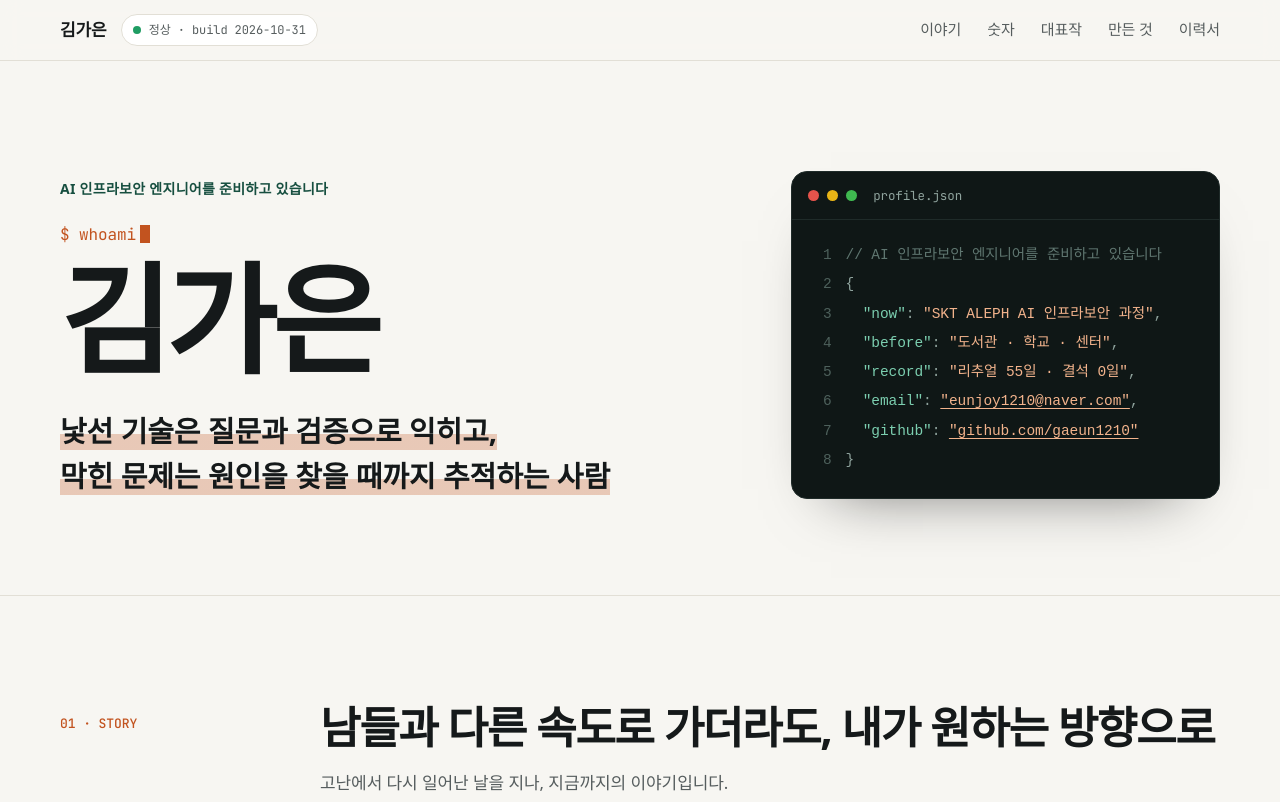
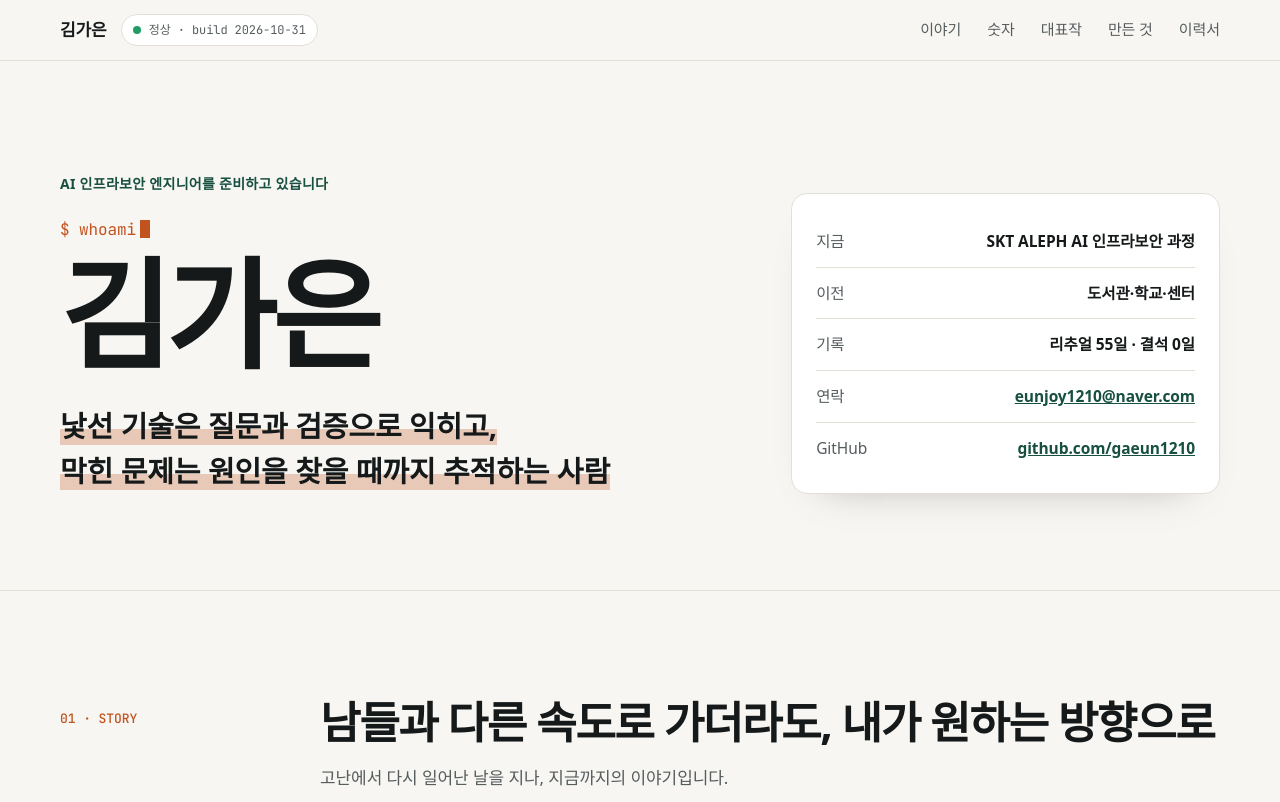
Before and after one commit to gaeun1210/about-me-story, a plain HTML site: page index.html in a window 1280 px wide. Shown: the top 802 px of the page. Drawn offline with Linux system fonts and the light colour scheme; a web font is replaced by a local one.

Commit message:
이름 옆 상자를 흰 카드로 되돌림(버튼 없이)
Co-Authored-By: Claude Opus 5.5 <noreply@anthropic.com>
Claude-Session: https://claude.ai/code/session_01FK4EKrZNLCwHDRcvhFbdFg

```diff
--- a/index.html
+++ b/index.html
@@ -62,6 +62,7 @@ nav a{text-decoration:none;color:var(--muted)} nav a:hover{color:var(--ink)}
 .card-id .row{display:flex;justify-content:space-between;gap:14px;padding:11px 0;border-bottom:1px solid var(--line);font-size:15.5px}
 .card-id .k{color:var(--muted)} .card-id .v{color:var(--ink);font-weight:600;text-align:right}
 .card-id .v a{color:var(--accent)}
+.card-id .row.last{border-bottom:0}
 .card-id .btns{display:grid;grid-template-columns:1fr 1fr;gap:10px;margin-top:18px}
 .code-card{background:#0f1716;border-radius:16px;overflow:hidden;box-shadow:0 30px 60px -40px rgba(0,0,0,.6);border:1px solid #1f2b29}
 .cc-bar{display:flex;align-items:center;gap:8px;padding:12px 16px;border-bottom:1px solid #1f2b29}
@@ -244,9 +245,12 @@ footer .wrap{display:flex;justify-content:space-between;gap:24px;flex-wrap:wrap;
     <h1 id="name"></h1>
     <p class="tag"><em id="tagline"></em></p>
   </div>
-  <div class="code-card" aria-label="프로필 요약">
-    <div class="cc-bar"><i></i><i></i><i></i><span>profile.json</span></div>
-    <pre class="cc"><code id="profile-code"></code></pre>
+  <div class="card-id">
+    <div class="row"><span class="k">지금</span><span class="v">SKT ALEPH AI 인프라보안 과정</span></div>
+    <div class="row"><span class="k">이전</span><span class="v">도서관·학교·센터</span></div>
+    <div class="row"><span class="k">기록</span><span class="v" id="id-rec"></span></div>
+    <div class="row"><span class="k">연락</span><span class="v"><a id="email"></a></span></div>
+    <div class="row last"><span class="k">GitHub</span><span class="v"><a id="gh" target="_blank" rel="noopener"></a></span></div>
   </div>
 </div></header>
 
@@ -332,23 +336,9 @@ footer .wrap{display:flex;justify-content:space-between;gap:24px;flex-wrap:wrap;
   $("nav-name").textContent=p.name;$("name").textContent=p.name;$("role").textContent=p.role;$("tagline").textContent=p.tagline;
   var m2=$("email2");m2.textContent=p.email;m2.href="mailto:"+p.email;
   function item(id){return n.items.filter(function(i){return i.id===id;})[0];}
-  /* profile.json card */
-  (function(){
-    var code=$("profile-code"),ln=0;
-    function line(parts){var d=el("span");var l=el("span","ln",String(++ln));d.appendChild(l);parts.forEach(function(x){d.appendChild(x);});d.appendChild(document.createTextNode("\n"));code.appendChild(d);}
-    function t(c,x){return el("span",c,x);}
-    function kv(k,v,href,last){var parts=[document.createTextNode("  "),t("k",'"'+k+'"'),t("p",": ")];
-      if(href){var a=el("a",null,'"'+v+'"');a.href=href;if(href.indexOf("http")===0){a.target="_blank";a.rel="noopener";}parts.push(a);}else parts.push(t("s",'"'+v+'"'));
-      parts.push(t("p",last?"":","));line(parts);}
-    line([t("cm","// "+p.role)]);
-    line([t("p","{")]);
-    kv("now","SKT ALEPH AI 인프라보안 과정");
-    kv("before","도서관 · 학교 · 센터");
-    kv("record","리추얼 "+item("ritual_days").value+" · 결석 "+item("absent").value);
-    kv("email",p.email,"mailto:"+p.email);
-    kv("github",p.github.replace("https://",""),p.github,true);
-    line([t("p","}")]);
-  })();
+  var em=$("email");em.textContent=p.email;em.href="mailto:"+p.email;
+  var gh=$("gh");gh.textContent=p.github.replace("https://","");gh.href=p.github;
+  $("id-rec").textContent="리추얼 "+item("ritual_days").value+" · 결석 "+item("absent").value;
   $("status-t").textContent="정상 · build "+n.as_of;
 
   /* story */
```
